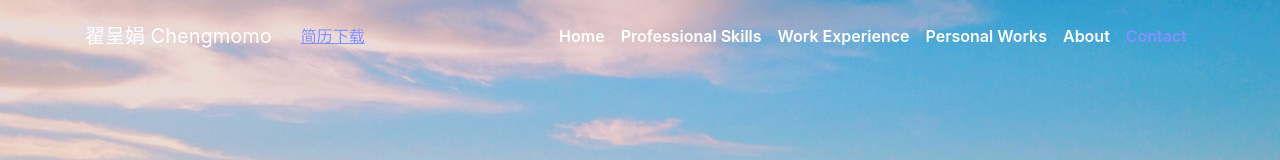
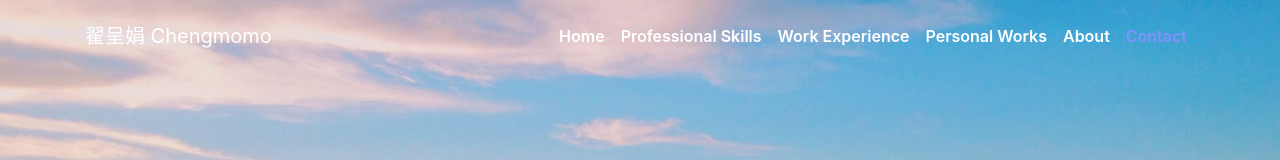
Before and after one commit to chengmomo/bootstrap-gulp-project, a website: page index.html in a window 1280 px wide. Shown: the top 160 px of the page. Drawn offline with Linux system fonts and the light colour scheme.

Commit message:
隐藏下载

```diff
--- a/index.html
+++ b/index.html
@@ -13,7 +13,7 @@
 		<nav id="mainNav" class="navbar navbar-expand-lg navbar-light fixed-top py-3" role="navigation">
 			<div class="container">
 				<a class="navbar-brand" href="#">翟呈娟 Chengmomo</a>
-				<button type="button" class="btn btn-link" style="text-decoration: underline" onclick="onDownFile()">简历下载</button>
+<!--				<button type="button" class="btn btn-link" style="text-decoration: underline" onclick="onDownFile()">简历下载</button>-->
 				<button type="button" class="navbar-toggler navbar-toggler-right" data-toggle="collapse" data-target="#navbar-collapse"
 				 aria-controls="navbar-collapse" aria-expanded="false">
 					<span class="navbar-toggler-icon"></span>
--- a/js/app.js
+++ b/js/app.js
@@ -29,7 +29,8 @@ $(function () {
 })
 
 function onDownFile(filename) {
-    // const downUrl = `http://10.1.109.123:19092/down/to?url=${encodeURIComponent(url)}`;
+    // var downUrl = `http://10.1.109.123:19092/down/to?url=${encodeURIComponent(url)}`;
+    // var downUrl = "http://imtt.dd.qq.com/16891/26747DD8B125A8479AD0C9D22CA47BC9.apk?fsname=com.snda.wifilocating_4.2.91_3211.apk&csr=1bbd";
     var downUrl = './../resource/me.pdf';
     // 创建隐藏的可下载链接
     var eleLink = document.createElement('a');
```
